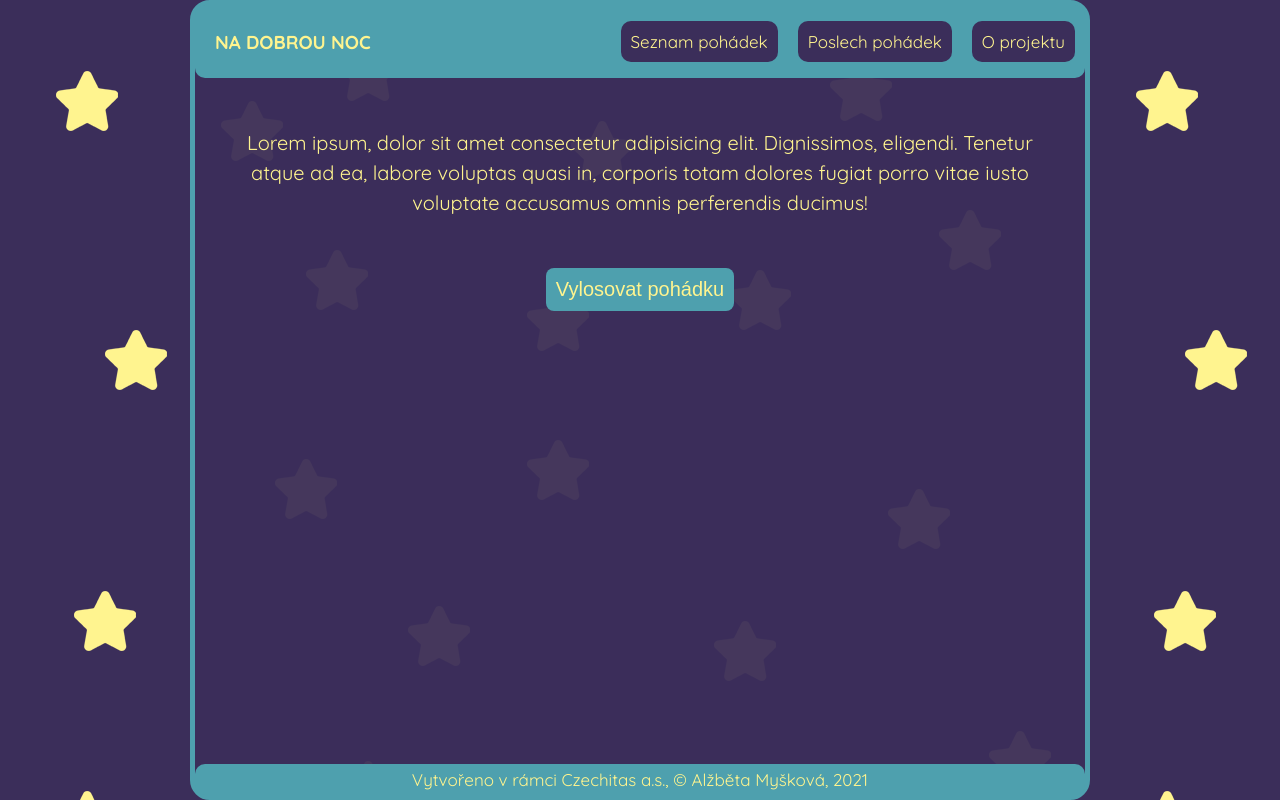
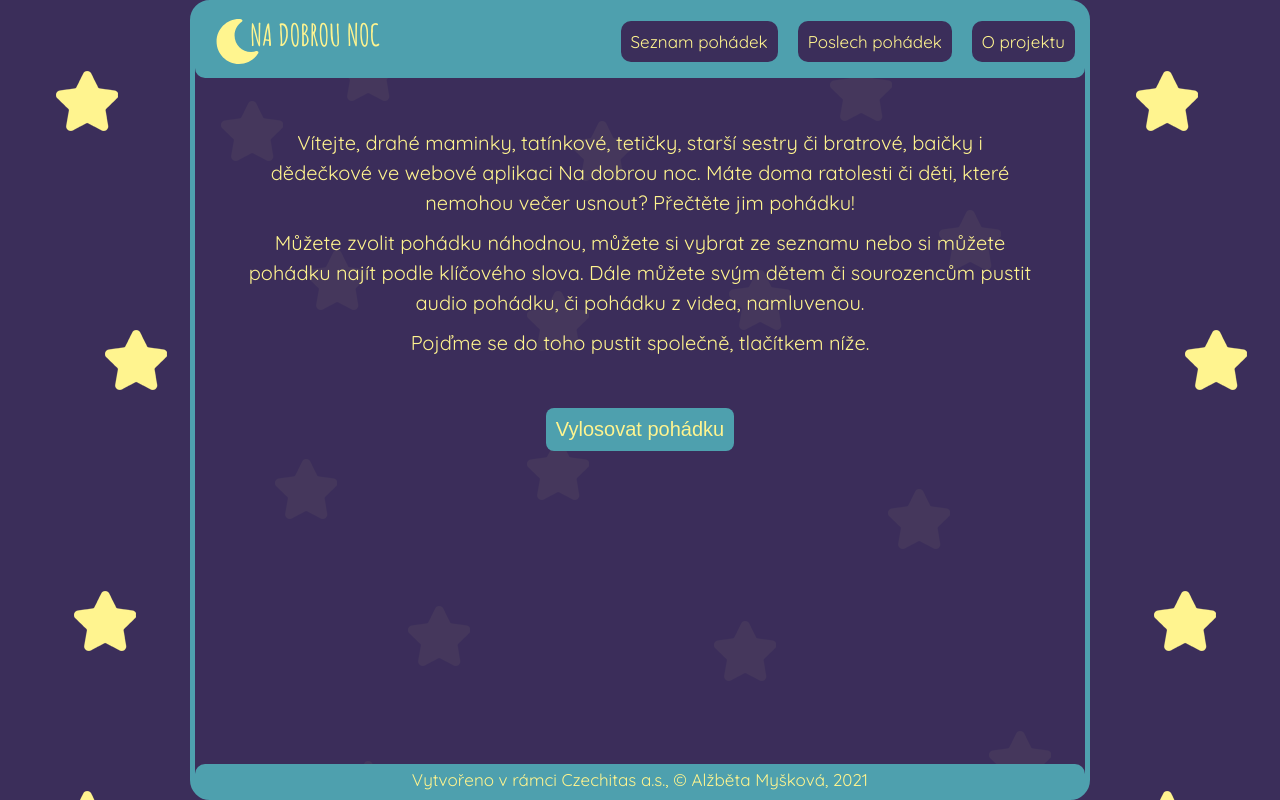
Before and after one commit to alzbetamyskova/NaDobrouNoc, a React app: page / in a window 1280 px wide. Built offline with nearby package versions, Linux system fonts and the light colour scheme.

Commit message:
přidáno logo, přidány pohádky, upraven úvod

```diff
--- a/src/assets/database.json
+++ b/src/assets/database.json
@@ -69,9 +69,9 @@
     },
     {
       "id": 8,
-      "name": "Zlobivá pohádka - video",
+      "name": "Zlobivá pohádka",
       "autor": "Neznámý",
-      "keywords": ["darebák", "hrášek", "video"],
+      "keywords": ["darebák", "hrášek", "dědeček", "zvíře", "poučení", "video"],
       "texttale": "Lorem Ipsum is simply dummy text of the printing and typesetting industry. Lorem Ipsum has been the industry's standard dummy text ever since the 1500s, when an unknown printer took a galley of type and scrambled it to make a type specimen book. It has survived not only five centuries, but also the leap into electronic typesetting, remaining essentially unchanged. It was popularised in the 1960s with the release of Letraset sheets containing Lorem Ipsum passages, and more recently with desktop publishing software like Aldus PageMaker including versions of Lorem Ipsum.",
       "youtubeid": "FU1g9l_bvDs",
       "reader": "Oldřich Navrátil"
--- a/src/components/Descriptions/index.jsx
+++ b/src/components/Descriptions/index.jsx
@@ -3,7 +3,11 @@ import './style.css';
 
 const Descriptions = () => {
   return(
-    <div className='descriptions'>Lorem ipsum, dolor sit amet consectetur adipisicing elit. Dignissimos, eligendi. Tenetur atque ad ea, labore voluptas quasi in, corporis totam dolores fugiat porro vitae iusto voluptate accusamus omnis perferendis ducimus!</div>
+    <div className='descriptions'>
+      <p>Vítejte, drahé maminky, tatínkové, tetičky, starší sestry či bratrové, baičky i dědečkové ve webové aplikaci Na dobrou noc. Máte doma ratolesti či děti, které nemohou večer usnout? Přečtěte jim pohádku!</p>
+      <p>Můžete zvolit pohádku náhodnou, můžete si vybrat ze seznamu nebo si můžete pohádku najít podle klíčového slova. Dále můžete svým dětem či sourozencům pustit audio pohádku, či pohádku z videa, namluvenou.</p>
+      <p>Pojďme se do toho pustit společně, tlačítkem níže.</p>
+    </div>
   );
 };
 
--- a/src/components/Descriptions/style.css
+++ b/src/components/Descriptions/style.css
@@ -4,3 +4,7 @@
   font-size: 20px;
   line-height: 30px;
 }
+
+.descriptions p {
+  margin: 10px auto;
+}
--- a/src/components/Header/index.jsx
+++ b/src/components/Header/index.jsx
@@ -1,11 +1,15 @@
 import React from 'react';
 import Menu from '../Menu';
 import './style.css';
+import moon from '../../assets/night.svg';
 
 const Header = ({page}) => {
   return(
     <div className='header'>
-      <h3 className='logo'>Na dobrou noc</h3>
+      <div className='logo'>
+        <img className='moon' src={moon}/>
+        <h3 className='textlogo'>Na dobrou noc</h3>
+      </div>
       <Menu page={page}/>
     </div>
   );
--- a/src/components/Header/style.css
+++ b/src/components/Header/style.css
@@ -6,8 +6,24 @@
   align-items: center;
 }
 
+.textlogo {
+  font-family: 'Amatic SC', cursive;
+  font-size: 30px;
+  margin: 0;
+  margin-bottom: 15px;
+  margin-left: -10px;
+  text-transform: uppercase;
+  flex: 1 0 170px;
+
+}
+
 .logo {
-  margin: 0;
+  display: flex;
+  align-items: center;
+}
+
+.moon {
+  max-width: 45px;
   margin-left: 20px;
-  text-transform: uppercase;
+  filter: invert(85%) sepia(42%) saturate(422%) hue-rotate(350deg) brightness(105%) contrast(107%);
 }
--- a/src/index.html
+++ b/src/index.html
@@ -5,6 +5,7 @@
     <meta name="viewport" content="width=device-width, initial-scale=1.0" />
     <link rel="preconnect" href="https://fonts.gstatic.com">
     <link href="https://fonts.googleapis.com/css2?family=Quicksand:wght@400;700&display=swap" rel="stylesheet">
+    <link href="https://fonts.googleapis.com/css2?family=Amatic+SC:wght@400;700&display=swap" rel="stylesheet">
     <title>Na dobrou noc</title>
   </head>
   <body>
```
